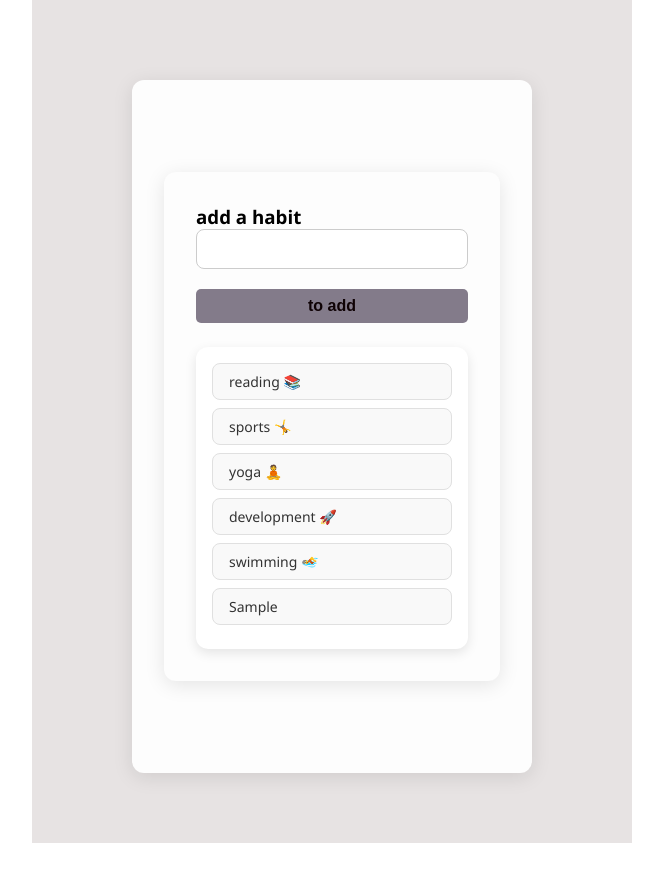
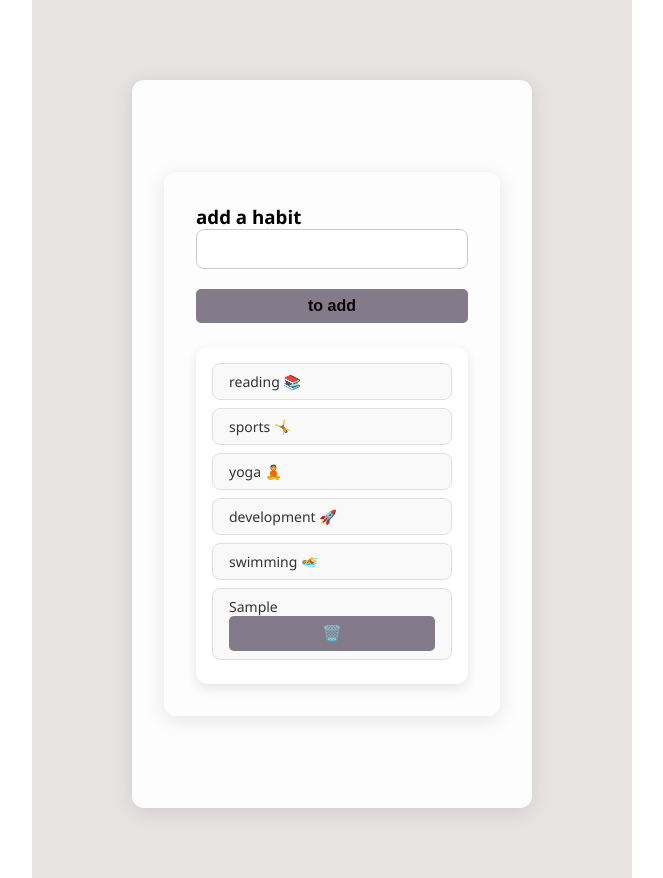
Before and after one commit to Snay110/power, a React (Vite) app in the folder Desktop/React +TS/my-power/: page /first-form-page in a window 1280 px wide. Both pictures are taken after typing "Sample" into the empty fields and a click on the button "to add". Shown: the whole page, without its empty margins (308-971 px from the left). Before the commit the page ends 843 px from the top, so only its background shows below. Built offline with nearby package versions, Linux system fonts and the light colour scheme.

Commit message:
feat: добавленно удаление привычек добаленных пользователем

```diff
--- a/Desktop/React +TS/my-power/src/components/fristInput.tsx
+++ b/Desktop/React +TS/my-power/src/components/fristInput.tsx
@@ -15,6 +15,13 @@ export default function EffectHandle() {
     setHabitInput("");
   }
 
+
+
+  function handleDelete (indexToDelete:number){
+    setHabits((prev) => prev.filter((_,i)=> i !== indexToDelete))
+  }
+
+
   const listItems = Ways.map((person) => (
     <li key={person.id}>
       {person.label} {person.emoji}
@@ -22,7 +29,9 @@ export default function EffectHandle() {
   ));
 
   const userHabits = habits.map((habit, index) => (
-    <li key={index}>{habit} </li>
+    <li key={index}>{habit}
+  <button onClick={()=> handleDelete(index)}>🗑️</button>
+   </li>
   ));
 
   return (
```
